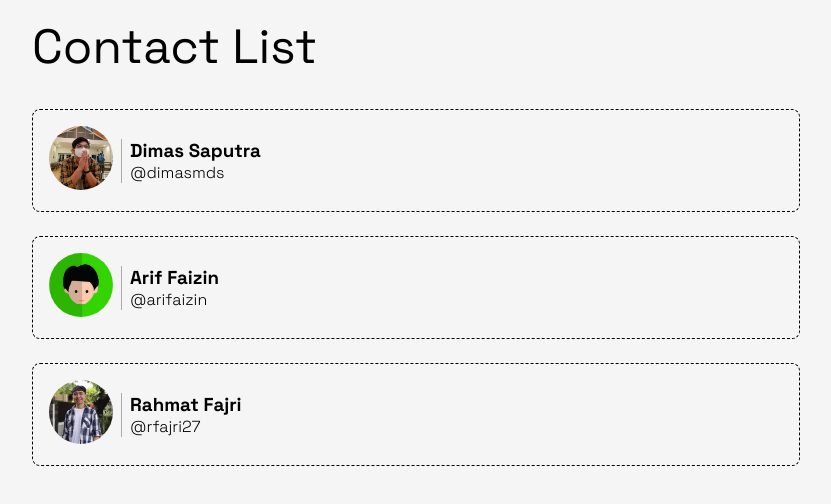
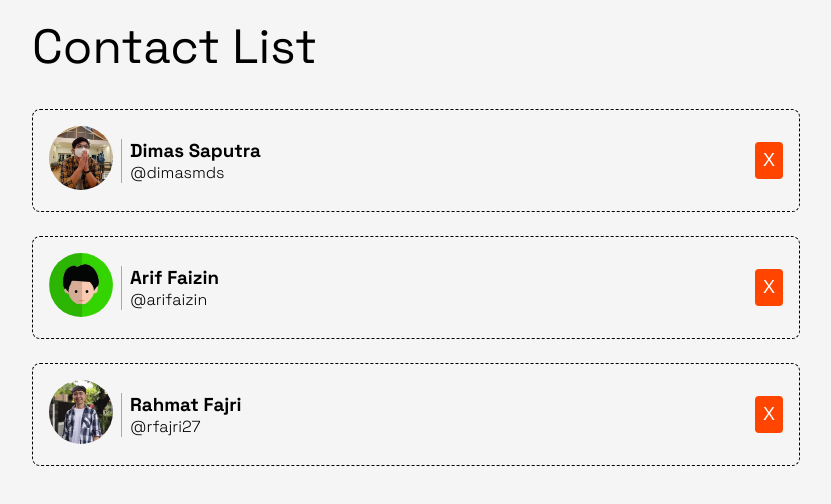
Before and after one commit to anindyoo/dicoding-contacts-app, a React (Vite) app: page / in a window 1280 px wide. Shown: the top 504 px of the page, without its empty margins (224-1055 px from the left). Built offline with nearby package versions, Linux system fonts and the light colour scheme.

Commit message:
feat: implement delete contact feature.

```diff
--- a/src/components/ContactApp.jsx
+++ b/src/components/ContactApp.jsx
@@ -2,15 +2,31 @@
 import ContacList from './ContactList';
 import { getData } from '../utils/data';
 
-const ContactApp = () => {
-  const contacts = getData();
+class ContactApp extends React.Component {
+  constructor(props) {
+    super(props);
+    this.state = {
+      contacts: getData(),
+    };
+    this.onDeleteHandler = this.onDeleteHandler.bind(this);
+  }
 
-  return (
-    <div className="contact-app">
-      <h1>Contact List</h1>
-      <ContacList contacts={contacts} />
-    </div>
-  );
-};
+  onDeleteHandler(id) {
+    const contacts = this.state.contacts.filter((contact) => contact.id !== id);
+    this.setState({ contacts });
+  }
+
+  render() {
+    return (
+      <div className="contact-app">
+        <h1>Contact List</h1>
+        <ContacList
+          contacts={this.state.contacts}
+          onDelete={this.onDeleteHandler}
+        />
+      </div>
+    );
+  }
+}
 
 export default ContactApp;
--- a/src/components/ContactItem.jsx
+++ b/src/components/ContactItem.jsx
@@ -1,11 +1,13 @@
 import React from 'react';
 import ContactItemImage from './ContactItemImage';
 import ContactItemBody from './ContactItemBody';
+import DeleteButton from './DeleteButton';
 
-const ContactItem = ({ imageUrl, name, tag }) => (
+const ContactItem = ({ imageUrl, name, tag, id, onDelete }) => (
   <div className="contact-item">
     <ContactItemImage imageUrl={imageUrl} name={name} />
     <ContactItemBody name={name} tag={tag} />
+    <DeleteButton id={id} onDelete={onDelete} />
   </div>
 );
 
--- a/src/components/ContactList.jsx
+++ b/src/components/ContactList.jsx
@@ -1,10 +1,14 @@
 import React from 'react';
 import ContactItem from './ContactItem';
 
-const ContacList = ({ contacts }) => (
+const ContacList = ({ contacts, onDelete }) => (
   <div className="contact-list">
     {contacts.map((contact) => (
-      <ContactItem key={contact.id} {...contact} />
+      <ContactItem
+        key={contact.id}
+        {...contact}
+        onDelete={onDelete}
+      />
     ))}
   </div>
 );
--- /dev/null
+++ b/src/components/DeleteButton.jsx
@@ -0,0 +1,11 @@
+import React from 'react';
+
+const DeleteButton = ({ id, onDelete }) => (
+  <button
+    className="contact-item__delete"
+    onClick={() => onDelete(id)}
+    title="Delete contact button."
+  >X</button>
+);
+
+export default DeleteButton;
```
